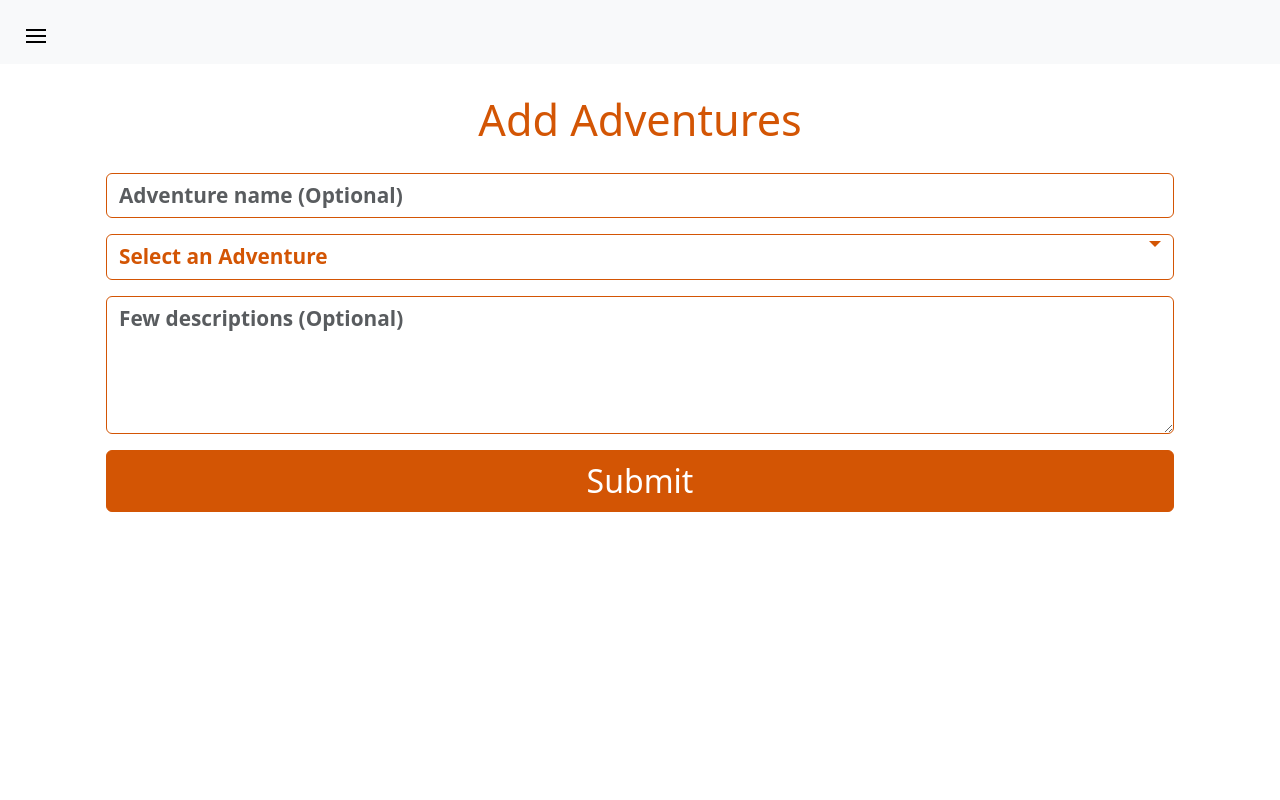
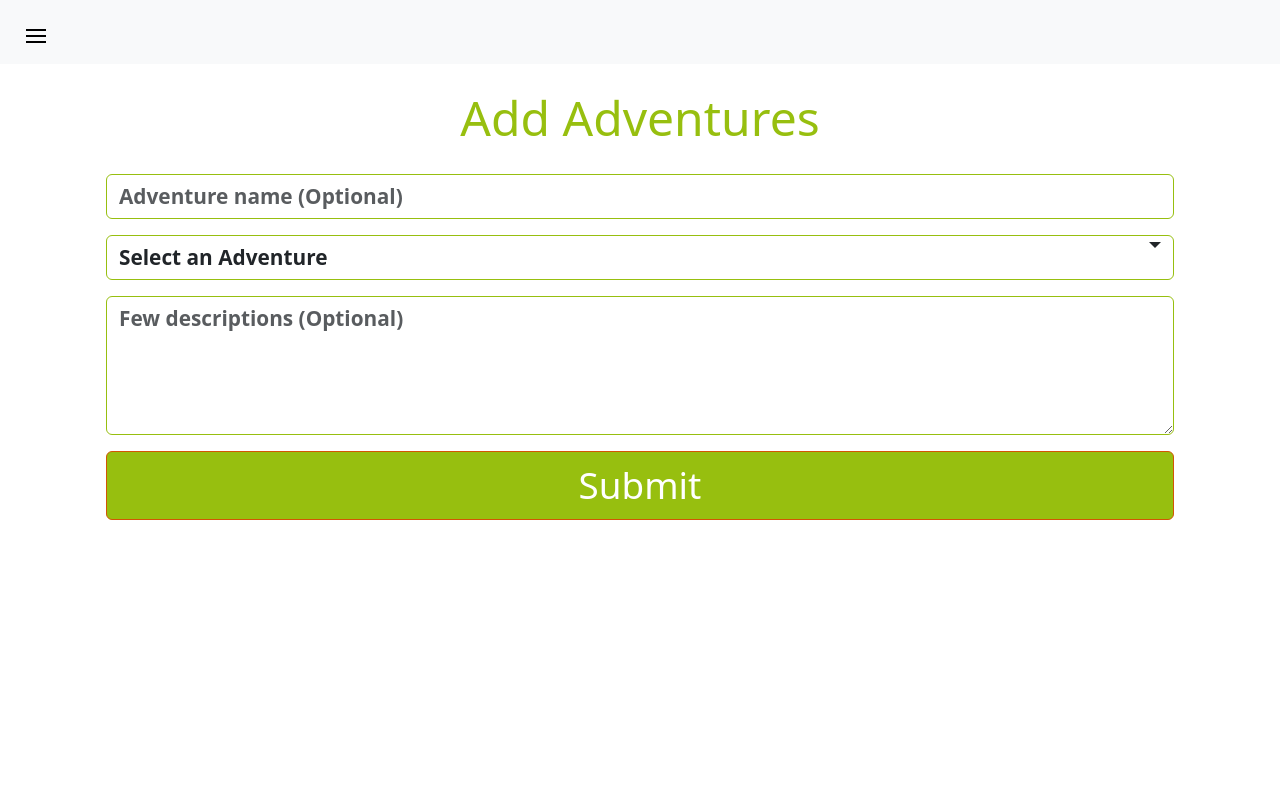
Before and after one commit to bilalrajput09/Outdoor-Adventure-Bookings, a React (Create React App) app: page /addAdventure in a window 1280 px wide. Shown: the top 800 px of the page. Built offline with nearby package versions, Linux system fonts and the light colour scheme.

Commit message:
Change color accent in adventure create page.

```diff
--- a/src/Components/CreateAdventuresForm.jsx
+++ b/src/Components/CreateAdventuresForm.jsx
@@ -109,9 +109,9 @@ function CreateAdventuresForm() {
             className="text-center container"
             style={{
               backgroundColor: '#fff',
-              color: '#d35504',
+              color: '#97bf0f',
               borderColor: '#d35504',
-              fontSize: '2.7rem',
+              fontSize: '3rem',
               lineHeight: '100%',
               marginTop: '-80%',
               marginBottom: '2rem',
@@ -134,9 +134,8 @@ function CreateAdventuresForm() {
               onChange={handleAdventureNameChange}
               style={{
                 backgroundColor: '#fff',
-                color: '#d35504',
                 fontWeight: '600',
-                borderColor: '#d35504',
+                borderColor: '#97bf0f',
                 fontSize: '1.3rem',
               }}
             />
@@ -149,9 +148,9 @@ function CreateAdventuresForm() {
                 className="container d-flex justify-content-between"
                 style={{
                   backgroundColor: '#fff',
-                  color: '#d35504',
+                  color: 'inherit',
                   fontWeight: '600',
-                  borderColor: '#d35504',
+                  borderColor: '#97bf0f',
                   fontSize: '1.3rem',
                 }}
                 varient="primary"
@@ -177,7 +176,7 @@ function CreateAdventuresForm() {
                   backgroundColor: '#fff',
                   color: 'black',
                   fontWeight: '600',
-                  borderColor: '#d35504',
+                  borderColor: '#97bf0f',
                   fontSize: '1.3rem',
                 }}
               >
@@ -209,7 +208,7 @@ function CreateAdventuresForm() {
                 backgroundColor: '#fff',
                 color: 'dark-gray',
                 fontWeight: '600',
-                borderColor: '#d35504',
+                borderColor: '#97bf0f',
                 fontSize: '1.3rem',
               }}
             />
@@ -222,8 +221,9 @@ function CreateAdventuresForm() {
             variant="primary"
             style={{
               borderColor: '#d35504',
-              backgroundColor: '#d35504',
-              fontSize: '2rem',
+              color: '#fff',
+              backgroundColor: '#97bf0f',
+              fontSize: '2.3rem',
             }}
           >
             Submit
```
